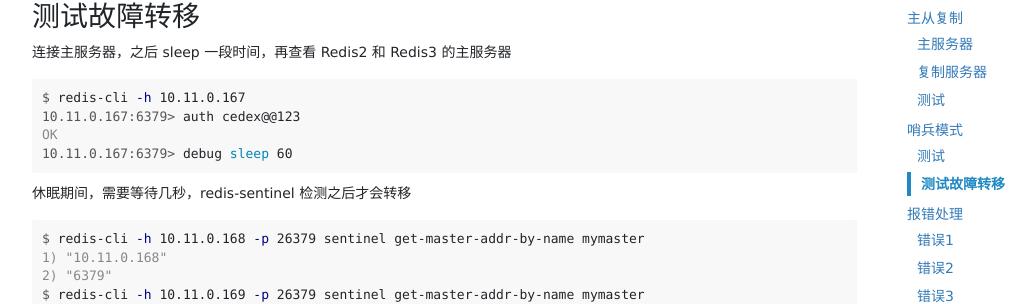
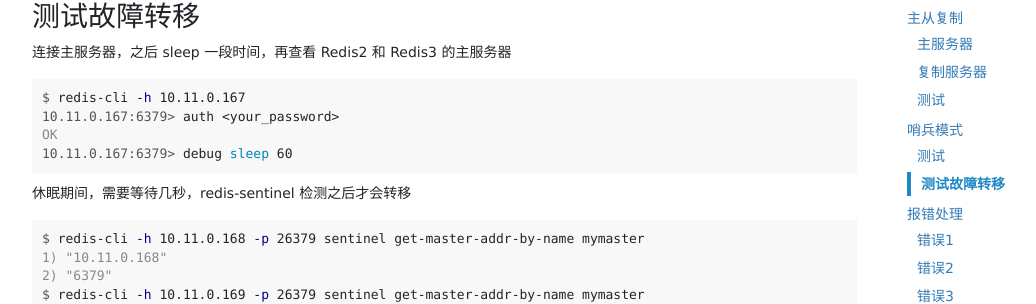
Before and after one commit to zhanming/zhanming.github.com, a Jekyll site: the page built from _posts/2020-05-12-how-to-config-redis-sentinel-on-centos-8.markdown, in a window 1280 px wide and 900 px high, scrolled down 5031 px. Shown: the part 151-455 px from the top of the window, without its empty margins (53-1089 px from the left). Built offline with Jekyll 4.4.1, drawn with Linux system fonts in a browser that asks for light colours; comment, search, counter and statistics services are not loaded.

Commit message:
fix a typo.

````diff
--- a/_posts/2020-05-12-how-to-config-redis-sentinel-on-centos-8.markdown
+++ b/_posts/2020-05-12-how-to-config-redis-sentinel-on-centos-8.markdown
@@ -292,7 +292,7 @@
 
 ```terminal
 $ redis-cli -h 10.11.0.167
-10.11.0.167:6379> auth cedex@@123
+10.11.0.167:6379> auth <your_password>
 OK
 10.11.0.167:6379> debug sleep 60
 ```
````
